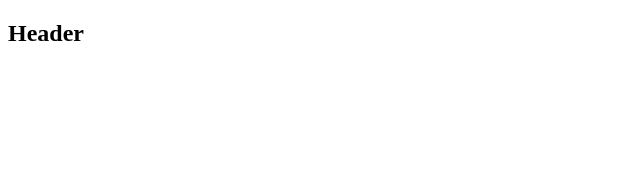
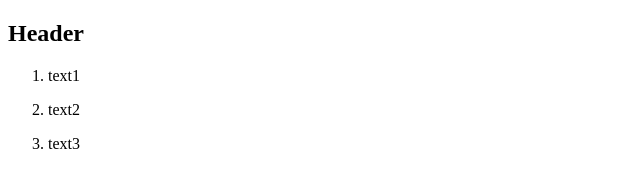
Before and after one commit to SergeyKorobka/blend-proj-109-2, a plain HTML site: page index.html in a window 1280 px wide. Shown: the whole page, without its empty margins (0-640 px from the left). Drawn offline with Linux system fonts and the light colour scheme.

Commit message:
add list

```diff
--- a/index.html
+++ b/index.html
@@ -13,5 +13,22 @@
         <h2>Header</h2>
       </div>
     </header>
+    <main>
+      <section>
+        <div>
+          <ol>
+            <li>
+              <p>text1</p>
+            </li>
+            <li>
+              <p>text2</p>
+            </li>
+            <li>
+              <p>text3</p>
+            </li>
+          </ol>
+        </div>
+      </section>
+    </main>
   </body>
 </html>
```
